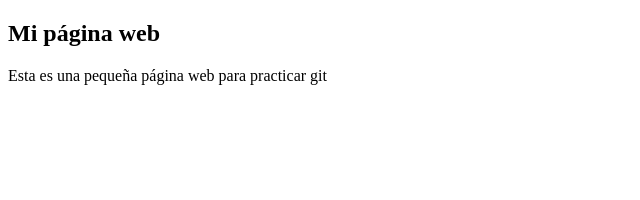
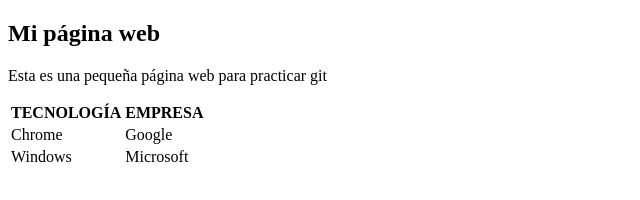
Before and after one commit to MikeTermenon/pruebagit, a plain HTML site: page index.html in a window 1280 px wide. Shown: the whole page, without its empty margins (0-640 px from the left). Drawn offline with Linux system fonts and the light colour scheme.

Commit message:
Ahora he añadido una tabla a mi página web

```diff
--- a/index.html
+++ b/index.html
@@ -9,5 +9,19 @@
 <body>
     <h2>Mi página web</h2>
     <p>Esta es una pequeña página web para practicar git</p>
+    <table>
+        <tr>
+            <th>TECNOLOGÍA</th>
+            <th>EMPRESA</th>
+        </tr>
+        <tr>
+            <td>Chrome</td>
+            <td>Google</td>
+        </tr>
+        <tr>
+            <td>Windows</td>
+            <td>Microsoft</td>
+        </tr>
+    </table>
 </body>
 </html>
```
